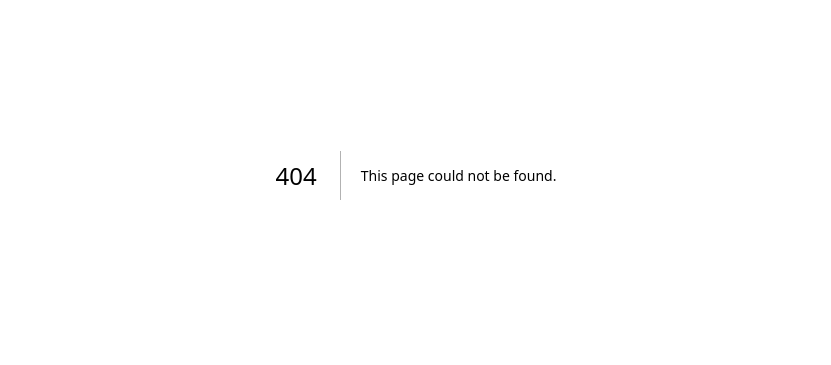
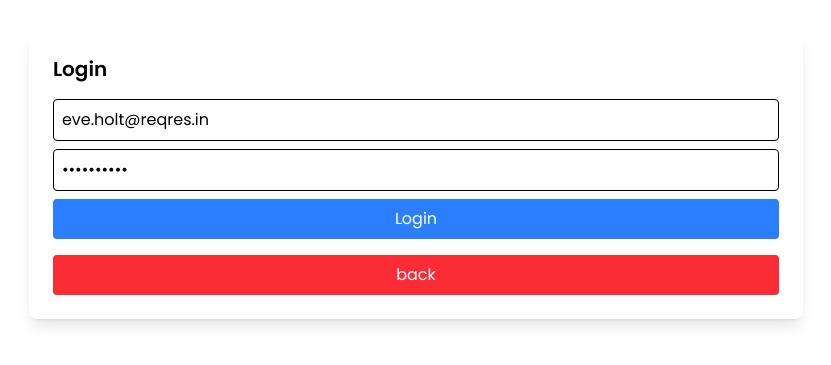
Before and after one commit to hanieAfzali/Infinite-posts, a Next.js app: page /login in a window 1280 px wide. Before the commit this address had no page. Shown: the part 225-590 px from the top of the page, without its empty margins (224-1055 px from the left). Built offline with nearby package versions, Linux system fonts and the light colour scheme.

Commit message:
create new page for login

```diff
--- a/components/LoginForm.jsx
+++ b/app/login/page.js
@@ -1,10 +1,12 @@
 "use client";
+import { useRouter } from "next/navigation";
 import { useState } from "react";
 
 export default function LoginForm({ onClose }) {
   const [email, setEmail] = useState("eve.holt@reqres.in");
   const [password, setPassword] = useState("cityslicka");
   const [error, setError] = useState("");
+  const navigate = useRouter()
 
   const handleLogin = async (e) => {
     e.preventDefault();
@@ -23,15 +25,15 @@ export default function LoginForm({ onClose }) {
 
       const data = await response.json();
       localStorage.setItem("token", data.token);
-      onClose();
+      navigate.push('/')
     } catch (err) {
       setError(err.message);
     }
   };
 
   return (
-    <div className="fixed inset-0 flex items-center justify-center bg-black bg-opacity-50">
-      <div className="bg-white dark:bg-gray-800 p-6 rounded-lg shadow-lg">
+    <div className="fixed inset-0 flex items-center justify-center bg-opacity-50">
+      <div className=" p-6 rounded-lg shadow-lg">
         <h2 className="text-xl mb-4">Login</h2>
         {error && <p className="text-red-500">{error}</p>}
         <form onSubmit={handleLogin}>
@@ -58,8 +60,8 @@ export default function LoginForm({ onClose }) {
             Login
           </button>
         </form>
-        <button onClick={onClose} className="mt-4 w-full bg-red-500 text-white p-2 rounded">
-          Close
+        <button onClick={() => navigate.push('/')} className="mt-4 w-full bg-red-500 text-white p-2 rounded">
+          back
         </button>
       </div>
     </div>
--- a/app/page.js
+++ b/app/page.js
@@ -3,15 +3,23 @@ import { useState } from "react";
 import Post from "../components/Post";
 import { LoginIcon } from "../components/SVGs";
 import ThemeSwitcher from "../components/ThemeSwitcher";
-import LoginForm from "../components/LoginForm";
+import LoginForm from "./login/page";
+import { useRouter } from "next/navigation";
+// import { useRouter } from "next/router";
 
 export default function Home() {
+  const navigate = useRouter()
+  const handleLogin = () => {
+    setShowLogin(false)
+    navigate.push('/login')
+
+  }
   const [showLogin, setShowLogin] = useState(false);
   return (
     <div className="py-10 border m-2 rounded-xl">
       <div className="flex justify-between w-full px-4">
         <div>
-          <LoginIcon onClick={() => setShowLogin(true)} />
+          <LoginIcon onClick={handleLogin} />
           log in
         </div>
         <p className="italic">List Of All Posts</p>
@@ -20,7 +28,7 @@ export default function Home() {
           mode
         </div>
       </div>
-      {showLogin && <LoginForm onClose={() => setShowLogin(false)} />}
+      {showLogin && <LoginForm/>}
       <Post />
     </div>
   );
```
